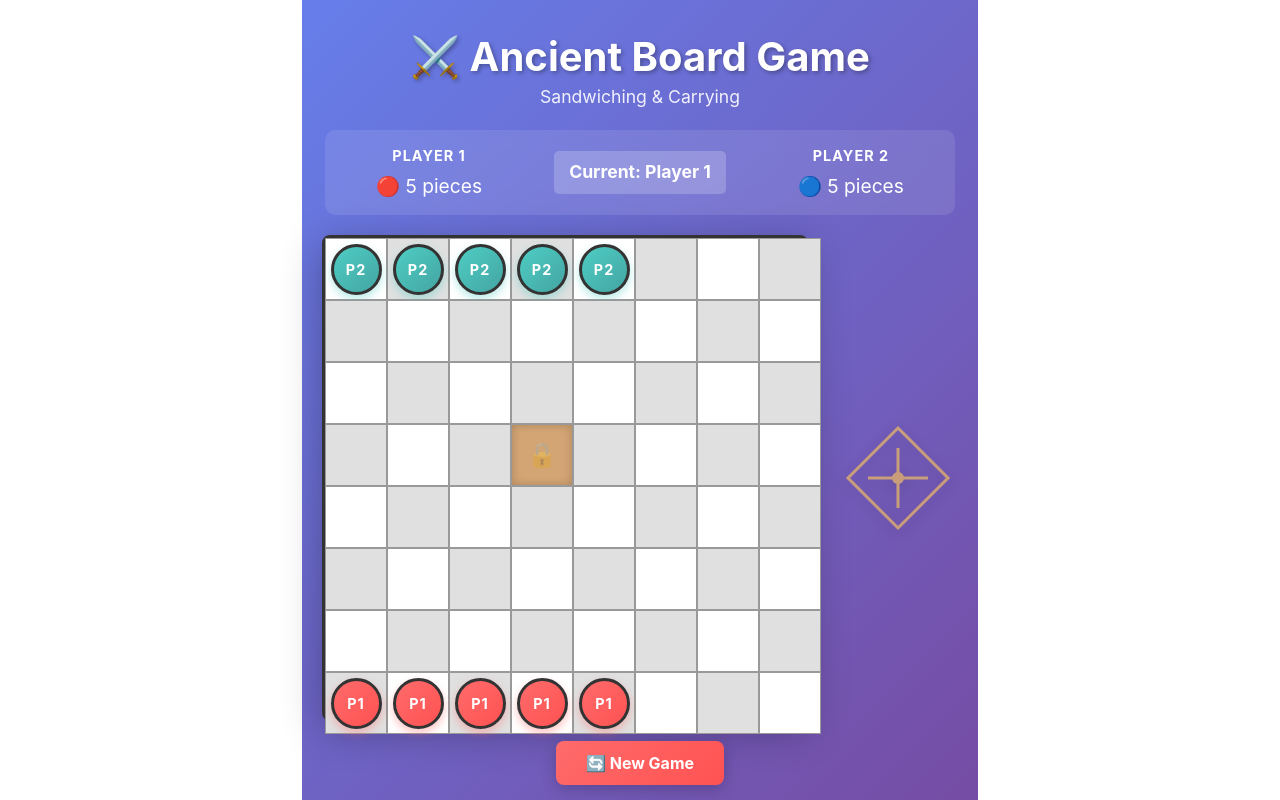
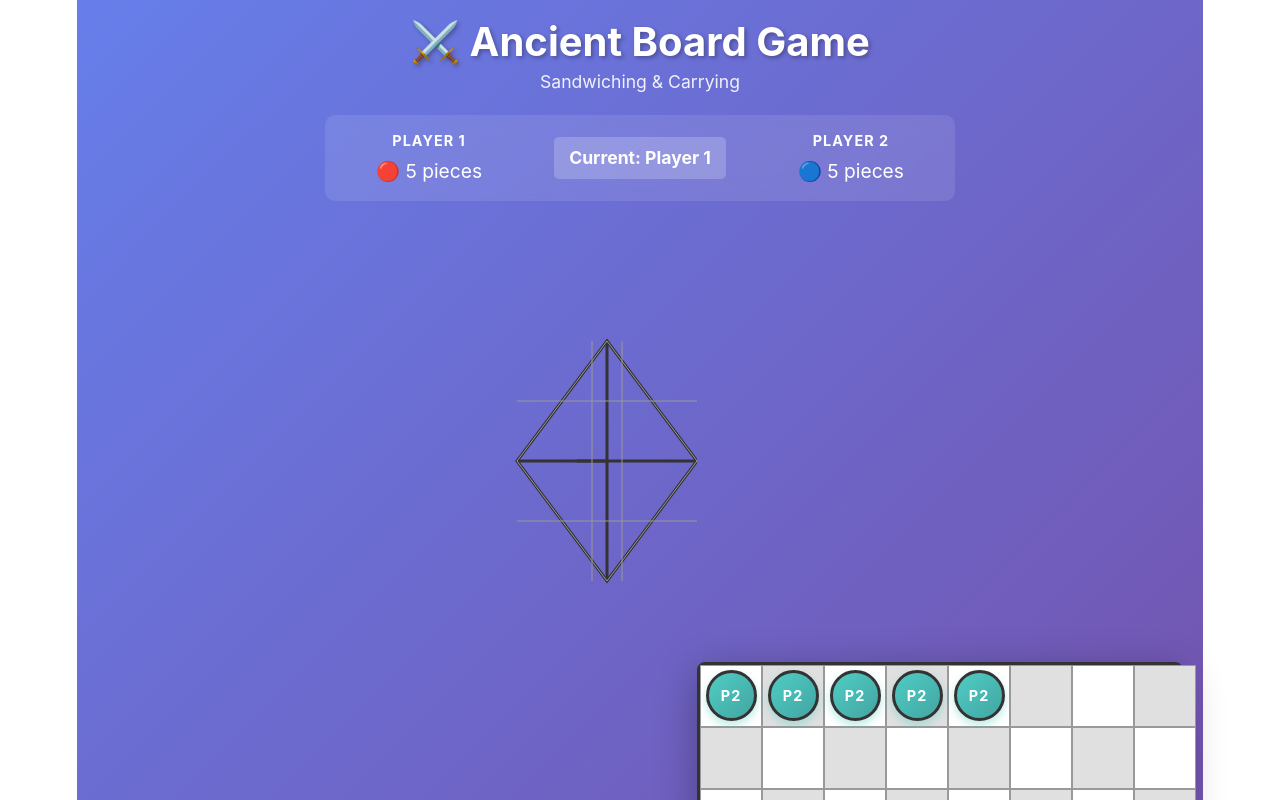
Before and after one commit to HongliuZheng/ancient-board-game, a React (Vite) app: page / in a window 1280 px wide. Shown: the top 800 px of the page. Built offline with nearby package versions, Linux system fonts and the light colour scheme.

Commit message:
Integrate diamond board with square board using SVG and extend cross to corners

```diff
--- a/src/components/GameBoard.tsx
+++ b/src/components/GameBoard.tsx
@@ -5,6 +5,7 @@ import './GameBoard.css';
 
 const CELL_SIZE = 60;
 const BOARD_SIZE = 8;
+const DIAMOND_SIZE = 4; // 4x4 diamond cells
 
 export const GameBoard: React.FC = () => {
   const [engine] = useState(() => new GameEngine());
@@ -31,6 +32,38 @@ export const GameBoard: React.FC = () => {
   const state = engine.getState();
   const player1Pieces = state.pieces.filter(p => p.player === 1 && !p.isInLatrine).length;
   const player2Pieces = state.pieces.filter(p => p.player === 2 && !p.isInLatrine).length;
+
+  // Helper function to check if a diamond cell is the center latrine
+  const isDiamondLatrine = (row: number, col: number) => row === 1 && col === 1;
+
+  // Helper to render diamond cells
+  const renderDiamondCell = (row: number, col: number) => {
+    const isLatrine = isDiamondLatrine(row, col);
+    const isValidMove = state.validMoves.some(
+      m => m.x === col + BOARD_SIZE + 1 && m.y === row + (BOARD_SIZE - DIAMOND_SIZE) / 2
+    );
+    const isSelected = false; // Diamond cells are display-only for now
+    const boardIndex = col + (BOARD_SIZE - DIAMOND_SIZE) / 2;
+
+    return (
+      <div
+        key={`diamond-${row}-${col}`}
+        className={`diamond-cell ${isLatrine ? 'latrine' : ''} ${
+          isValidMove ? 'valid-move' : ''
+        } ${(row + col) % 2 === 0 ? 'light' : 'dark'}`}
+        style={{
+          width: CELL_SIZE,
+          height: CELL_SIZE,
+        }}
+      >
+        {isLatrine && (
+          <div className="latrine-center">
+            <span className="latrine-icon">🔒</span>
+          </div>
+        )}
+      </div>
+    );
+  };
 
   return (
     <div className="game-container">
@@ -60,8 +93,118 @@ export const GameBoard: React.FC = () => {
       </div>
 
       <div className="board-wrapper">
-        <div className="board-container">
-          {/* Main game board */}
+        <svg className="board-canvas" width={CELL_SIZE * 10} height={CELL_SIZE * 8}>
+          {/* Connection line from board to diamond */}
+          <line
+            x1={CELL_SIZE * 8}
+            y1={CELL_SIZE * 4}
+            x2={CELL_SIZE * 8.5}
+            y2={CELL_SIZE * 4}
+            stroke="#333"
+            strokeWidth="3"
+          />
+
+          {/* Diamond outline */}
+          <polygon
+            points={`${CELL_SIZE * 8.5},${CELL_SIZE * 2} ${CELL_SIZE * 10},${CELL_SIZE * 4} ${CELL_SIZE * 8.5},${CELL_SIZE * 6} ${CELL_SIZE * 7},${CELL_SIZE * 4}`}
+            fill="none"
+            stroke="#333"
+            strokeWidth="3"
+          />
+
+          {/* Diamond cross - extended to corners */}
+          {/* Vertical line */}
+          <line
+            x1={CELL_SIZE * 8.5}
+            y1={CELL_SIZE * 2}
+            x2={CELL_SIZE * 8.5}
+            y2={CELL_SIZE * 6}
+            stroke="#333"
+            strokeWidth="3"
+          />
+
+          {/* Horizontal line */}
+          <line
+            x1={CELL_SIZE * 7}
+            y1={CELL_SIZE * 4}
+            x2={CELL_SIZE * 10}
+            y2={CELL_SIZE * 4}
+            stroke="#333"
+            strokeWidth="3"
+          />
+
+          {/* Diamond inner cells (grid) */}
+          {/* Vertical dividers in diamond */}
+          <line
+            x1={CELL_SIZE * 8.25}
+            y1={CELL_SIZE * 2}
+            x2={CELL_SIZE * 8.25}
+            y2={CELL_SIZE * 6}
+            stroke="#999"
+            strokeWidth="1"
+          />
+          <line
+            x1={CELL_SIZE * 8.75}
+            y1={CELL_SIZE * 2}
+            x2={CELL_SIZE * 8.75}
+            y2={CELL_SIZE * 6}
+            stroke="#999"
+            strokeWidth="1"
+          />
+
+          {/* Horizontal dividers in diamond */}
+          <line
+            x1={CELL_SIZE * 7}
+            y1={CELL_SIZE * 3}
+            x2={CELL_SIZE * 10}
+            y2={CELL_SIZE * 3}
+            stroke="#999"
+            strokeWidth="1"
+          />
+          <line
+            x1={CELL_SIZE * 7}
+            y1={CELL_SIZE * 5}
+            x2={CELL_SIZE * 10}
+            y2={CELL_SIZE * 5}
+            stroke="#999"
+            strokeWidth="1"
+          />
+
+          {/* Diagonal lines for diamond cells */}
+          <line
+            x1={CELL_SIZE * 8.5}
+            y1={CELL_SIZE * 2}
+            x2={CELL_SIZE * 7}
+            y2={CELL_SIZE * 4}
+            stroke="#999"
+            strokeWidth="1"
+          />
+          <line
+            x1={CELL_SIZE * 8.5}
+            y1={CELL_SIZE * 2}
+            x2={CELL_SIZE * 10}
+            y2={CELL_SIZE * 4}
+            stroke="#999"
+            strokeWidth="1"
+          />
+          <line
+            x1={CELL_SIZE * 7}
+            y1={CELL_SIZE * 4}
+            x2={CELL_SIZE * 8.5}
+            y2={CELL_SIZE * 6}
+            stroke="#999"
+            strokeWidth="1"
+          />
+          <line
+            x1={CELL_SIZE * 10}
+            y1={CELL_SIZE * 4}
+            x2={CELL_SIZE * 8.5}
+            y2={CELL_SIZE * 6}
+            stroke="#999"
+            strokeWidth="1"
+          />
+        </svg>
+
         <div
           className="game-board"
           style={{
@@ -107,33 +250,6 @@ export const GameBoard: React.FC = () => {
             </div>
           ))}
         </div>
-
-          {/* Diamond symbol (latrine) on the right */}
-          <svg
-            className="latrine-symbol"
-            viewBox="0 0 120 120"
-            width={120}
-            height={120}
-          >
-            {/* Outer diamond */}
-            <polygon
-              points="60,10 110,60 60,110 10,60"
-              fill="none"
-              stroke="#d4a574"
-              strokeWidth="3"
-            />
-
-            {/* Inner cross (+ symbol) */}
-            {/* Vertical line */}
-            <line x1="60" y1="30" x2="60" y2="90" stroke="#d4a574" strokeWidth="3" />
-
-            {/* Horizontal line */}
-            <line x1="30" y1="60" x2="90" y2="60" stroke="#d4a574" strokeWidth="3" />
-
-            {/* Circle in center */}
-            <circle cx="60" cy="60" r="6" fill="#d4a574" />
-          </svg>
-        </div>
       </div>
 
       <div className="controls">
```
Lines whose indentation alone changed are shown as unchanged.
